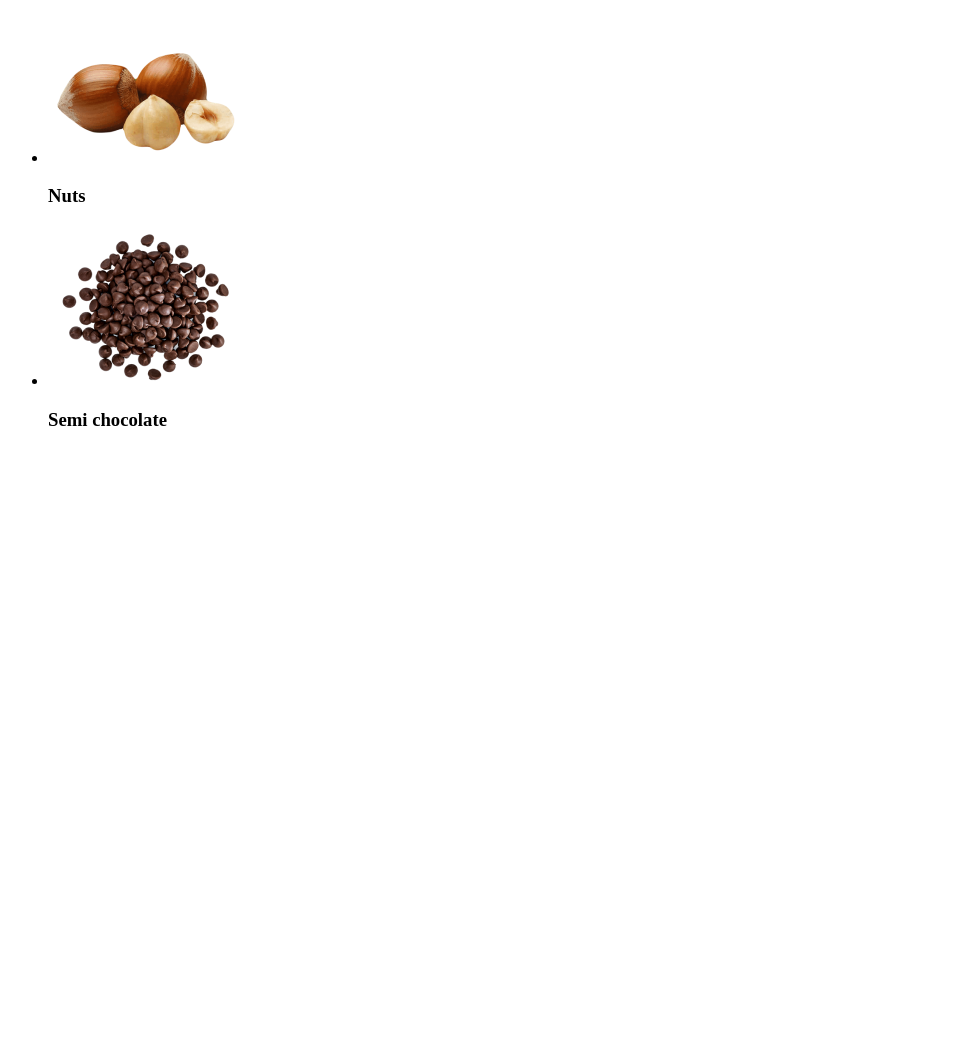
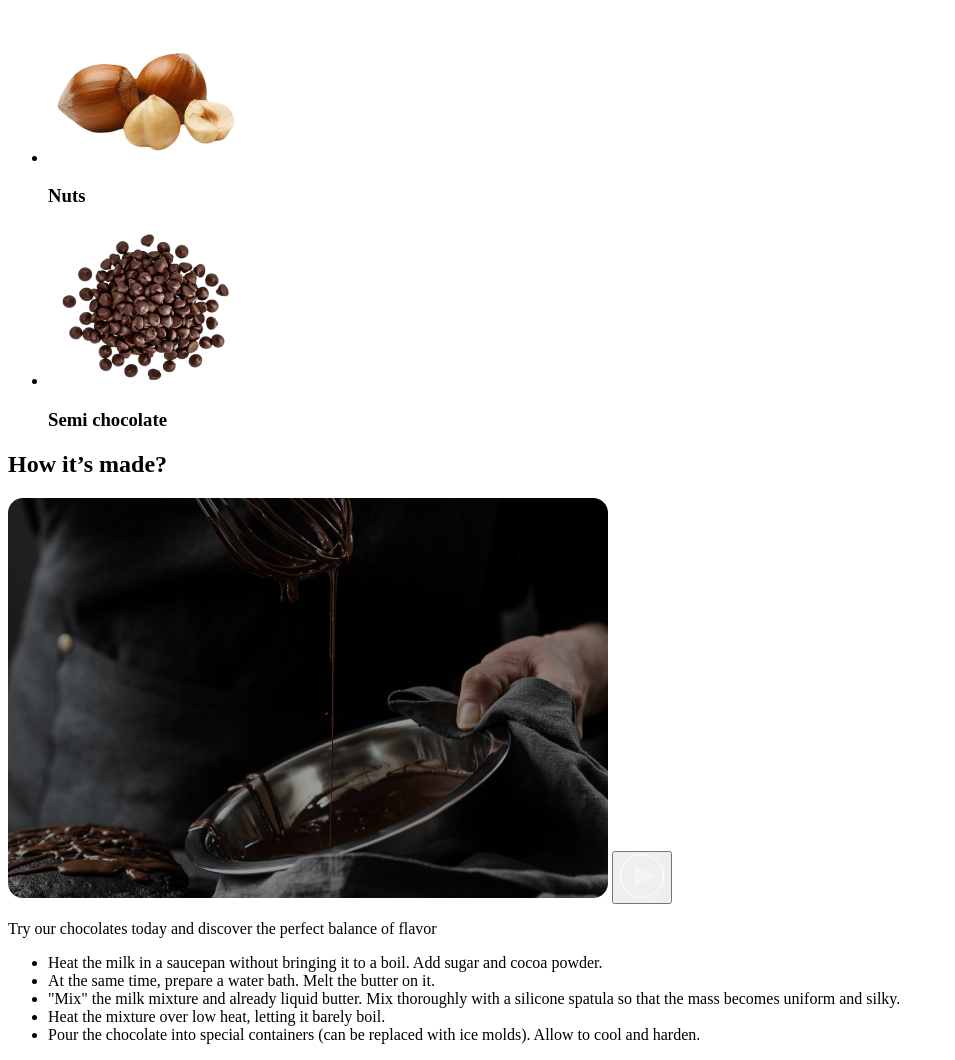
Before and after one commit to YelyzavetaMala/Simply-chocolate, a plain HTML site: page index.html in a window 1280 px wide. Shown: the part 1276-2336 px from the top of the page, without its empty margins (0-955 px from the left). Before the commit the page ends 1726 px from the top, so only its background shows below. Drawn offline with Linux system fonts and the light colour scheme.

Commit message:
Add how it’s made section, optimize images, add comments

```diff
--- a/index.html
+++ b/index.html
@@ -42,6 +42,7 @@
      </a>
     </header>
     <main>
+        <!-- Hero section -->
        <section>
          <h1>
             Treat yourself or a loved one to our finest ingredients for a moment of pure delight!
@@ -53,6 +54,8 @@
             <img src="./images/icons/arrow.svg" alt="Scroll down"/>
          </a>
        </section>
+
+       <!-- Advantages section -->
        <section>
         <!--TODO: hide this title visually -->
         <h2>Our advantages</h2>
@@ -80,6 +83,8 @@
             </li>
         </ul>
        </section>
+
+       <!-- Ingridients section -->
        <section>
         <h2>It all adds up to one exceptional taste sensation</h2>
         <p>
@@ -89,21 +94,40 @@
         </p>
         <ul>
             <li>
-                <img src="./images/ingridients/milk-chocolate.png" alt="Milk chocolate">
+                <img src="./images/ingridients/milk-chocolate.webp" alt="Milk chocolate" width="206">
                 <h3>Milk chocolate</h3>
             </li>
             <li>
-                <img src="./images/ingridients/milk.png" alt="Milk">
+                <img src="./images/ingridients/milk.webp" alt="Milk" width="206">
                 <h3>Milk</h3>
             </li>
             <li>
-                <img src="./images/ingridients/nuts.png" alt="Nuts">
+                <img src="./images/ingridients/nuts.webp" alt="Nuts" width="206">
                 <h3>Nuts</h3>
             </li>
             <li>
-                <img src="./images/ingridients/semi-chocolate.png" alt="Semi chocolate">
+                <img src="./images/ingridients/semi-chocolate.webp" alt="Semi chocolate" width="206">
                 <h3>Semi chocolate</h3>
             </li>
+        </ul>
+       </section>
+
+       <!-- "How it’s made" section -->
+       <section>
+        <h2>How it’s made?</h2>
+        <!--placeholder for video. TODO: replace for video-->
+        <img src="./images/video-bg.jpg" alt="Video background">
+        <button type="button">
+            <img src="./images/icons/play.svg" alt="Play">
+        </button>
+        <p>Try our chocolates today and discover the perfect balance of flavor</p>
+        <ul>
+            <li>Heat the milk in a saucepan without bringing it to a boil. Add sugar and cocoa powder.</li>
+            <li>At the same time, prepare a water bath. Melt the butter on it.</li>
+            <li>"Mix" the milk mixture and already liquid butter. Mix thoroughly with a silicone spatula so that the mass becomes
+            uniform and silky.</li>
+            <li>Heat the mixture over low heat, letting it barely boil.</li>
+            <li>Pour the chocolate into special containers (can be replaced with ice molds). Allow to cool and harden.</li>
         </ul>
        </section>
     </main>
```
Also changed, not shown: images/hero-bg.jpg (added), images/icons/play.svg (added), images/ingridients/milk-chocolate.png (deleted), images/ingridients/milk-chocolate.webp (added), images/ingridients/milk.png (deleted), images/ingridients/milk.webp (added), images/ingridients/nuts.png (deleted), images/ingridients/nuts.webp (added), images/ingridients/semi-chocolate.png (deleted), images/ingridients/semi-chocolate.webp (added), images/video-bg.jpg (added).
